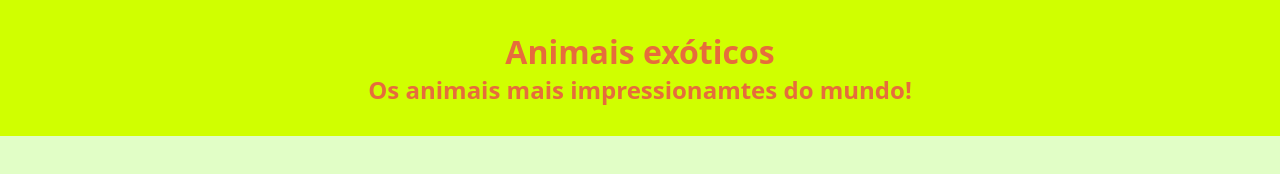
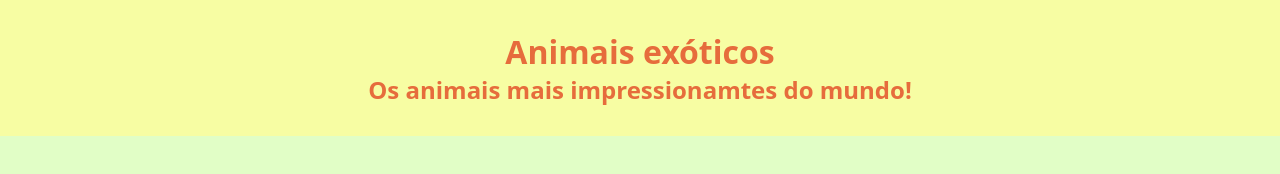
Before and after one commit to elianegomessilva-cpu/Animais-exoticos, a plain HTML site: page index.html in a window 1280 px wide. Drawn offline with Linux system fonts and the light colour scheme; a web font is replaced by a local one.

Commit message:
b nc vgn

```diff
--- a/estilo.css
+++ b/estilo.css
@@ -12,6 +12,6 @@ font-family: "Chelsea Market", system-ui;
 }
 .cabecalho{
     text-align: center;
-    background-color: rgb(208, 255, 0);
+    background-color: rgb(247, 253, 163);
     padding: 30px;
 }
```
